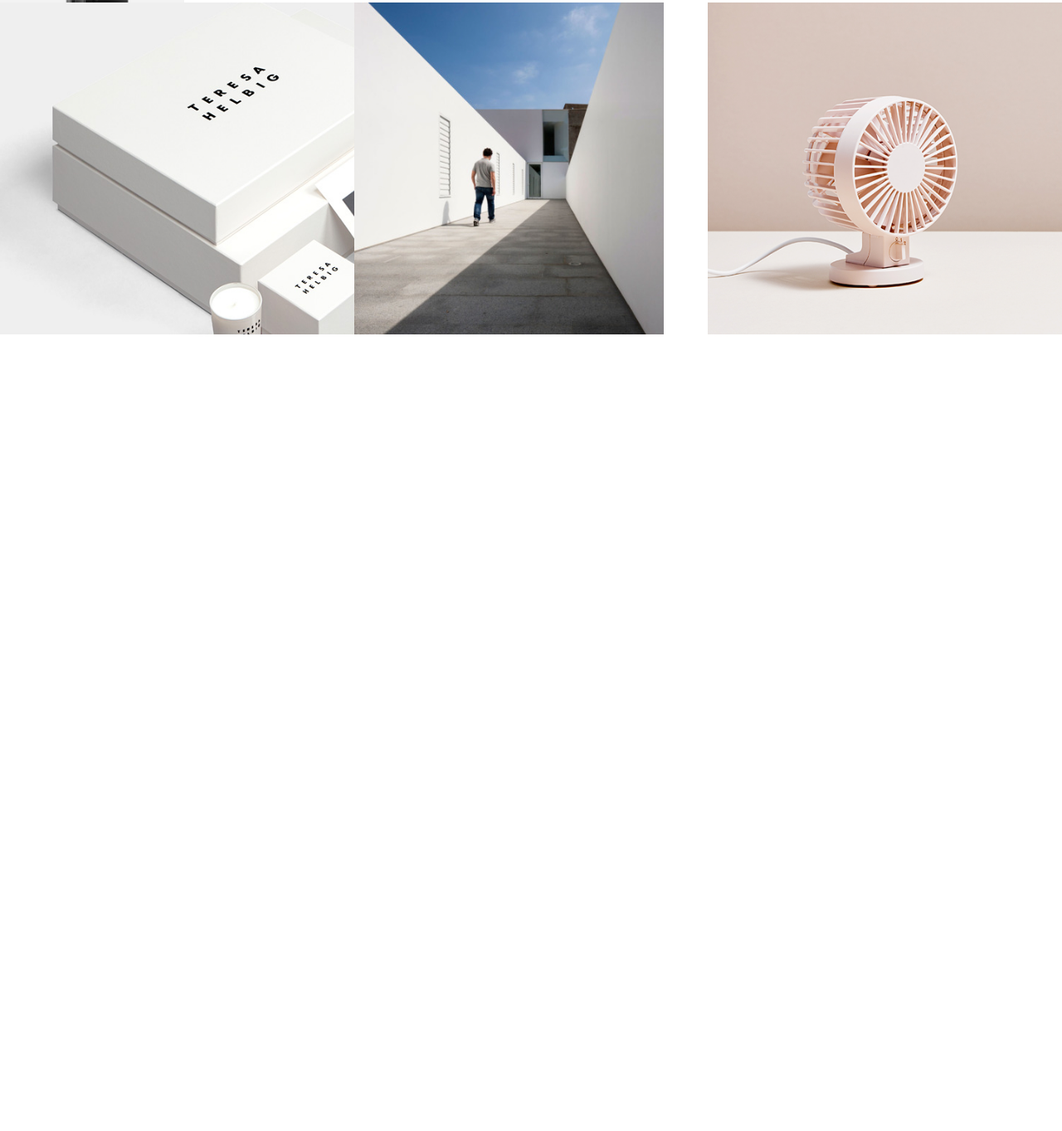
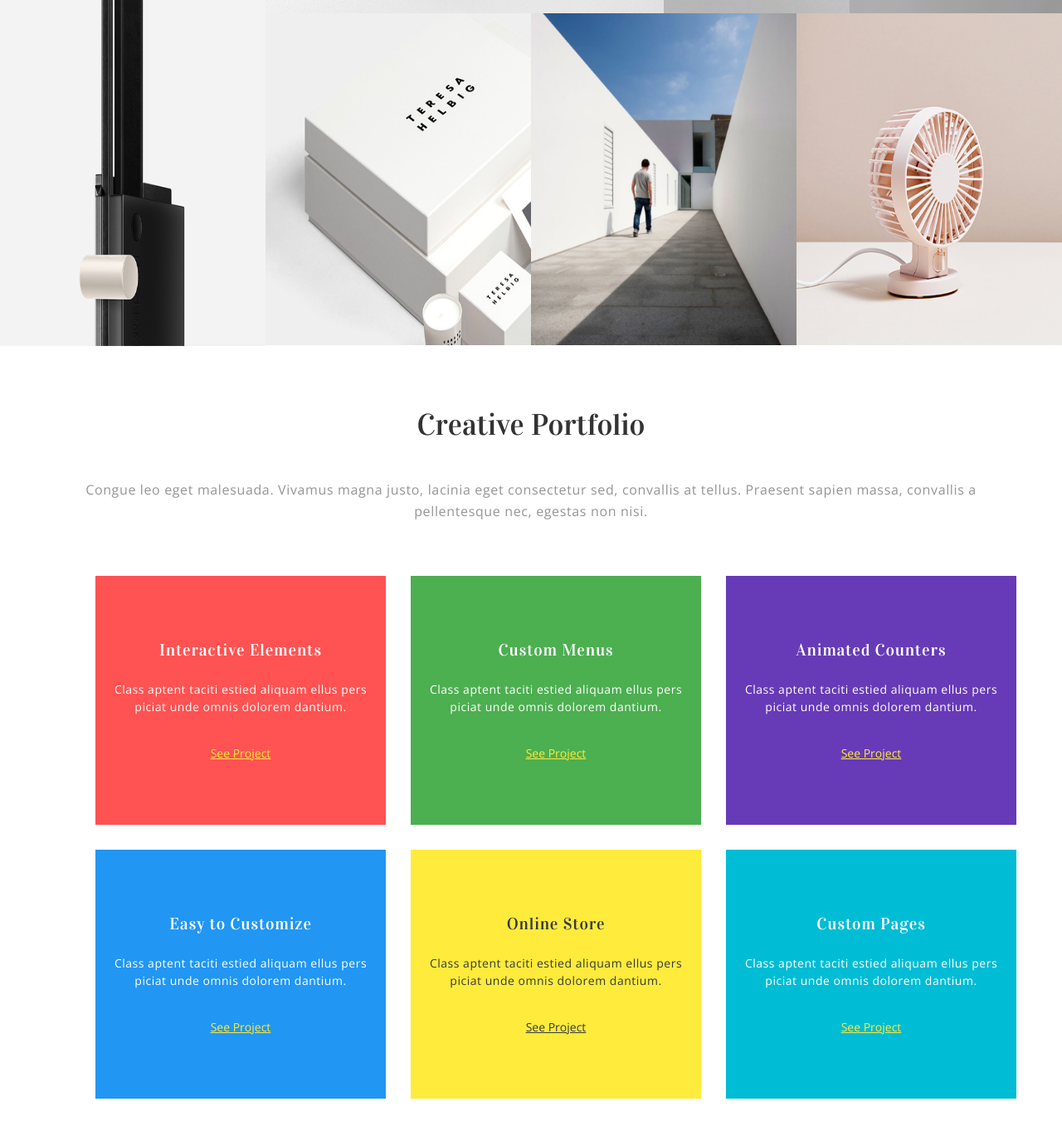
Before and after one commit to dmitriiValean/bargrum, a website: page index.html in a window 1280 px wide. Shown: the part 2528-3891 px from the top of the page at 83% size. Before the commit the page ends 2937 px from the top, so only its background shows below. Drawn offline with nearby package versions, Linux system fonts and the light colour scheme.

Commit message:
Выполнено Portfolio и Services

```diff
--- a/css/scss/hover.scss
+++ b/css/scss/hover.scss
@@ -48,7 +48,9 @@
  margin-left: auto;
  margin-right: auto;
 }
-
+.effects_1 li img {
+  height: 800px;
+}
 .effects li > div {
  width: 100%;
  height: 100%;
@@ -105,3 +107,10 @@
     text-decoration: none;
   }
 }
+.portfolio-project__3, .portfolio-project__2 {
+  width: 75%;
+  // height: 400px;
+}
+.portfolio-project__1 {
+  width: 25%;
+}
--- a/css/scss/portfolio.scss
+++ b/css/scss/portfolio.scss
@@ -36,14 +36,23 @@
   border-radius: 0;
   border: 2px solid #ffda00;
 }
-.portfolio-project {
+.portofolio-project {
   margin-top: 70px;
   position: relative;
+  height: 800px;
+  margin-bottom: 60px;
 }
 .portfolio-project__1 {
   position: absolute;
-  margin-top: 70px;
 }
-.portfolio-project__2, .portfolio-project__3 {
+.portfolio-project__2 {
   display: flex;
+  position: absolute;
+  right: 0;
 }
+.portfolio-project__3 {
+  display: flex;
+  position: absolute;
+  right: 0;
+  bottom: -5px;
+}
--- /dev/null
+++ b/css/scss/services.scss
@@ -0,0 +1,89 @@
+.services {
+  margin-top: 65px;
+  margin-bottom: 80px;
+}
+
+.services-title__text {
+  display: flex;
+  flex-direction: column;
+  justify-content: center;
+  align-items: center;
+  margin-bottom: 65px;
+}
+
+.services-container {
+  flex-wrap: nowrap;
+  margin: 0 30px 30px;
+
+  #size {
+    width: 330px;
+    height: 300px;
+    display: flex;
+    flex-direction: column;
+    justify-content: center;
+    align-items: center;
+  }
+}
+
+.services-menu_1 {
+  background-color: #ff5252;
+}
+
+.services-menu_2 {
+  background-color: #4caf50;
+  margin-right: 30px;
+  margin-left: 30px;
+}
+
+.services-menu_3 {
+  background-color: #673ab7;
+}
+
+.services-container__2 {
+  flex-wrap: nowrap;
+  margin: 0 30px 30px;
+
+  #size {
+    width: 330px;
+    height: 300px;
+    display: flex;
+    flex-direction: column;
+    justify-content: center;
+    align-items: center;
+  }
+}
+
+.services-menu_4 {
+  background-color: #2196f3;
+}
+
+.services-menu_5 {
+  background-color: #ffeb3b;
+  margin-right: 30px;
+  margin-left: 30px;
+}
+
+.services-menu_6 {
+  background-color: #00bcd4;
+}
+
+.services-item__title {
+  @include vidaloka(#fff, 20px, 400);
+  letter-spacing: 0.8px;
+  margin-bottom: 25px;
+}
+
+.services-item__text {
+  @include Open_Sans(#fff, 14px, 400);
+  letter-spacing: 0.52px;
+  margin-bottom: 35px;
+}
+
+.services-item_link {
+  @include Open_Sans(#ffeb3b, 14px, 400);
+  text-decoration: underline;
+
+  &:hover {
+    color: rgb(14, 10, 148);
+  }
+}
--- a/css/scss/style.scss
+++ b/css/scss/style.scss
@@ -2,4 +2,5 @@
 @import "header.scss";
 @import "about.scss";
 @import "echievement.scss";
-@import "Portfolio.scss";
+@import "portfolio.scss";
+@import "services.scss";
--- a/index.html
+++ b/index.html
@@ -208,7 +208,7 @@
       <div class="portfolio-project__1">
         <div id="al-c">
           <div class="wrapper">
-            <ul class="effects">
+            <ul class="effects effects_1">
               <li>
                 <img src="img/portfolio/portf_1.png" alt="">
                 <div>
@@ -319,7 +319,74 @@
           </div>
         </div>
       </div>
-
+    </section>
+    <section class="services">
+      <div class="container">
+        <div class="row">
+          <div class="services-title__text">
+            <div class="title-text__head">Creative Portfolio</div>
+            <div class="title-text__body">Congue leo eget malesuada. Vivamus magna justo, lacinia eget consectetur sed, convallis at tellus. Praesent sapien massa, convallis a pellentesque nec, egestas non nisi.</div>
+          </div>
+        </div>
+        <div class="row services-container">
+          <div id="size" class="col-4 services-menu_1">
+            <h3 class="services-item__title">
+              Interactive Elements
+            </h3>
+            <p class="services-item__text text-center">
+              Class aptent taciti estied aliquam ellus pers piciat unde omnis dolorem dantium.
+            </p>
+            <a href="#" class="services-item_link">See Project</a>
+          </div>
+          <div id="size" class="col-4 services-menu_2">
+            <h3 class="services-item__title">
+              Custom Menus
+            </h3>
+            <p class="services-item__text text-center">
+              Class aptent taciti estied aliquam ellus pers piciat unde omnis dolorem dantium.
+            </p>
+            <a href="#" class="services-item_link">See Project</a>
+          </div>
+          <div id="size" class="col-4 services-menu_3">
+            <h3 class="services-item__title">
+              Animated Counters
+            </h3>
+            <p class="services-item__text text-center">
+              Class aptent taciti estied aliquam ellus pers piciat unde omnis dolorem dantium.
+            </p>
+            <a href="#" class="services-item_link">See Project</a>
+          </div>
+        </div>
+        <div class="row services-container__2">
+          <div id="size" class="col-4 services-menu_4">
+            <h3 class="services-item__title">
+              Easy to Customize
+            </h3>
+            <p class="services-item__text text-center">
+              Class aptent taciti estied aliquam ellus pers piciat unde omnis dolorem dantium.
+            </p>
+            <a href="#" class="services-item_link">See Project</a>
+          </div>
+          <div id="size" class="col-4 services-menu_5">
+            <h3 class="services-item__title text-dark">
+              Online Store
+            </h3>
+            <p class="services-item__text text-center text-dark">
+              Class aptent taciti estied aliquam ellus pers piciat unde omnis dolorem dantium.
+            </p>
+            <a href="#" class="services-item_link text-dark">See Project</a>
+          </div>
+          <div id="size" class="col-4 services-menu_6">
+            <h3 class="services-item__title">
+              Custom Pages
+            </h3>
+            <p class="services-item__text text-center">
+              Class aptent taciti estied aliquam ellus pers piciat unde omnis dolorem dantium.
+            </p>
+            <a href="#" class="services-item_link">See Project</a>
+          </div>
+        </div>
+      </div>
     </section>
   </div>
   <script src="https://code.jquery.com/jquery-3.3.1.slim.min.js" integrity="sha384-q8i/X+965DzO0rT7abK41JStQIAqVgRVzpbzo5smXKp4YfRvH+8abtTE1Pi6jizo" crossorigin="anonymous"></script>
```
Also changed, not shown: css/style.css, img/bg/bg.clients.png (added), 1 other file.
